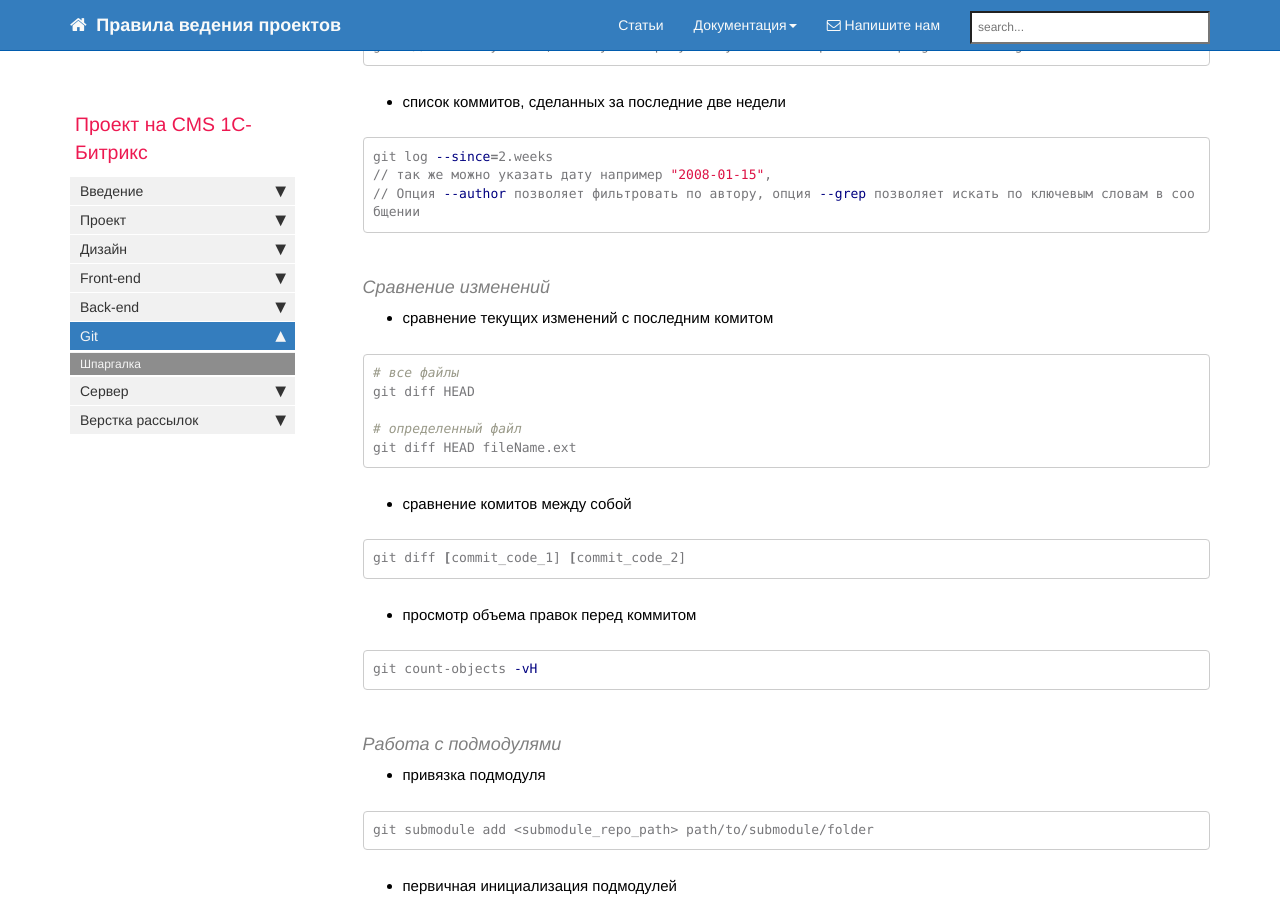
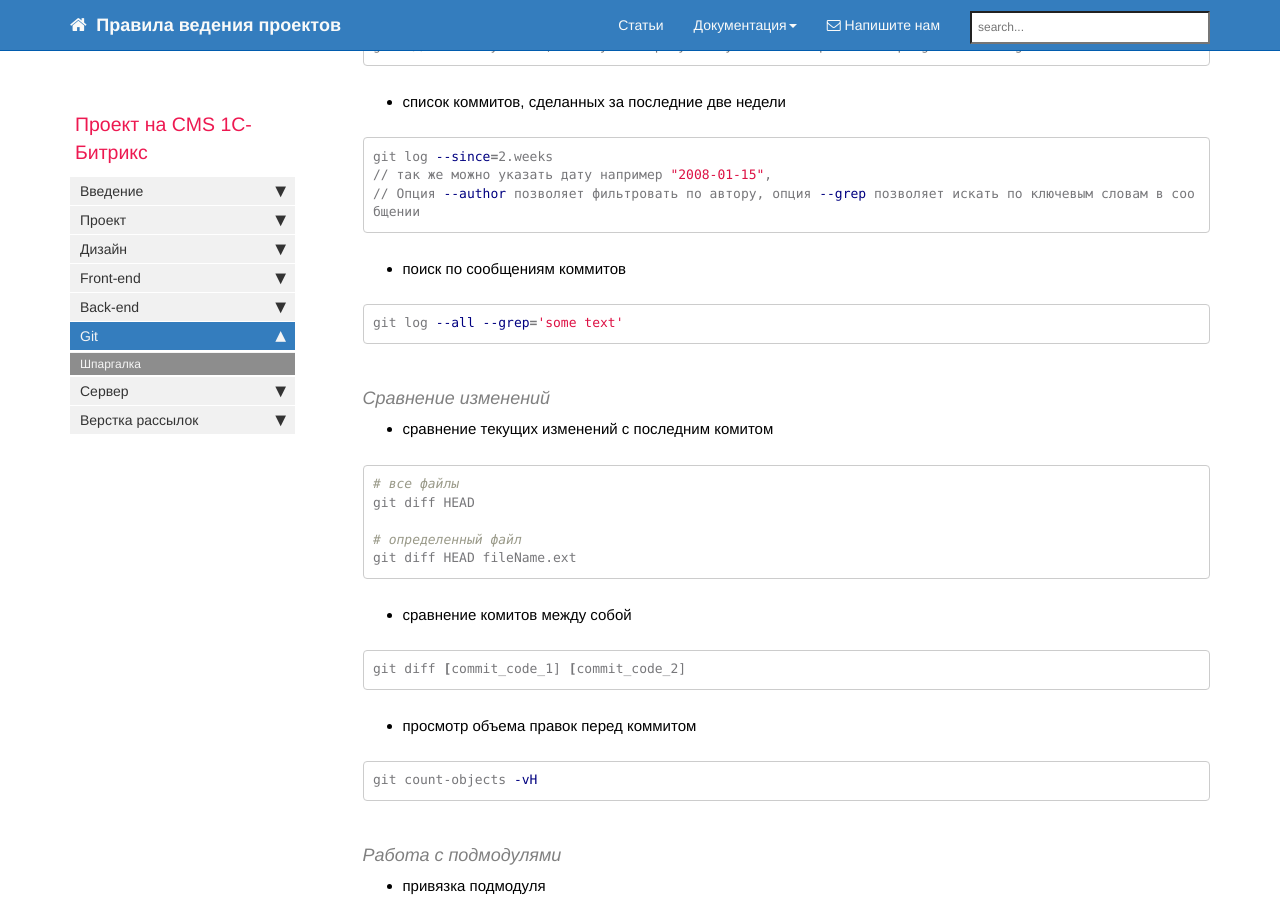
Before and after one commit to gdecider/gdecider.github.io, a Jekyll site: the page built from pages/bx/bx_git-shpora.md, in a window 1280 px wide and 900 px high, scrolled down 7644 px. Built offline with Jekyll 4.4.1, drawn with Linux system fonts in a browser that asks for light colours; nearby versions of some CDN libraries; comment, search, counter and statistics services are not loaded.

Commit message:
Update bx_git-shpora.md

````diff
--- a/pages/bx/bx_git-shpora.md
+++ b/pages/bx/bx_git-shpora.md
@@ -379,6 +379,12 @@ git log --since=2.weeks
 // Опция --author позволяет фильтровать по автору, опция --grep позволяет искать по ключевым словам в сообщении
 ```
 
+* поиск по сообщениям коммитов
+
+```bash
+git log --all --grep='some text'
+```
+
 #### Сравнение изменений
 
 * сравнение текущих изменений с последним комитом
````
